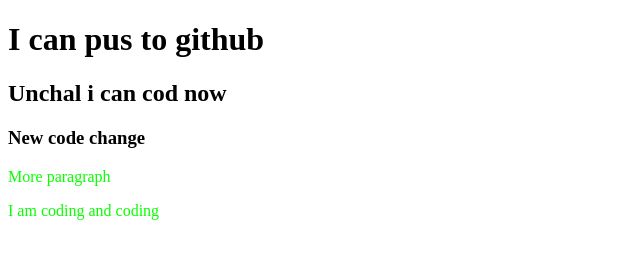
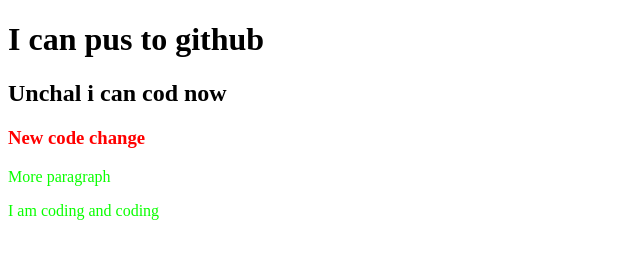
Before and after one commit to manikmondal/second.web-repo, a plain HTML site: page index.html in a window 1280 px wide. Shown: the whole page, without its empty margins (0-640 px from the left). Drawn offline with Linux system fonts and the light colour scheme.

Commit message:
make red

```diff
--- a/style.css
+++ b/style.css
@@ -1,3 +1,6 @@
 p{
     color: rgb(9, 255, 0);
 }
+h3{
+    color: red;
+}
```
